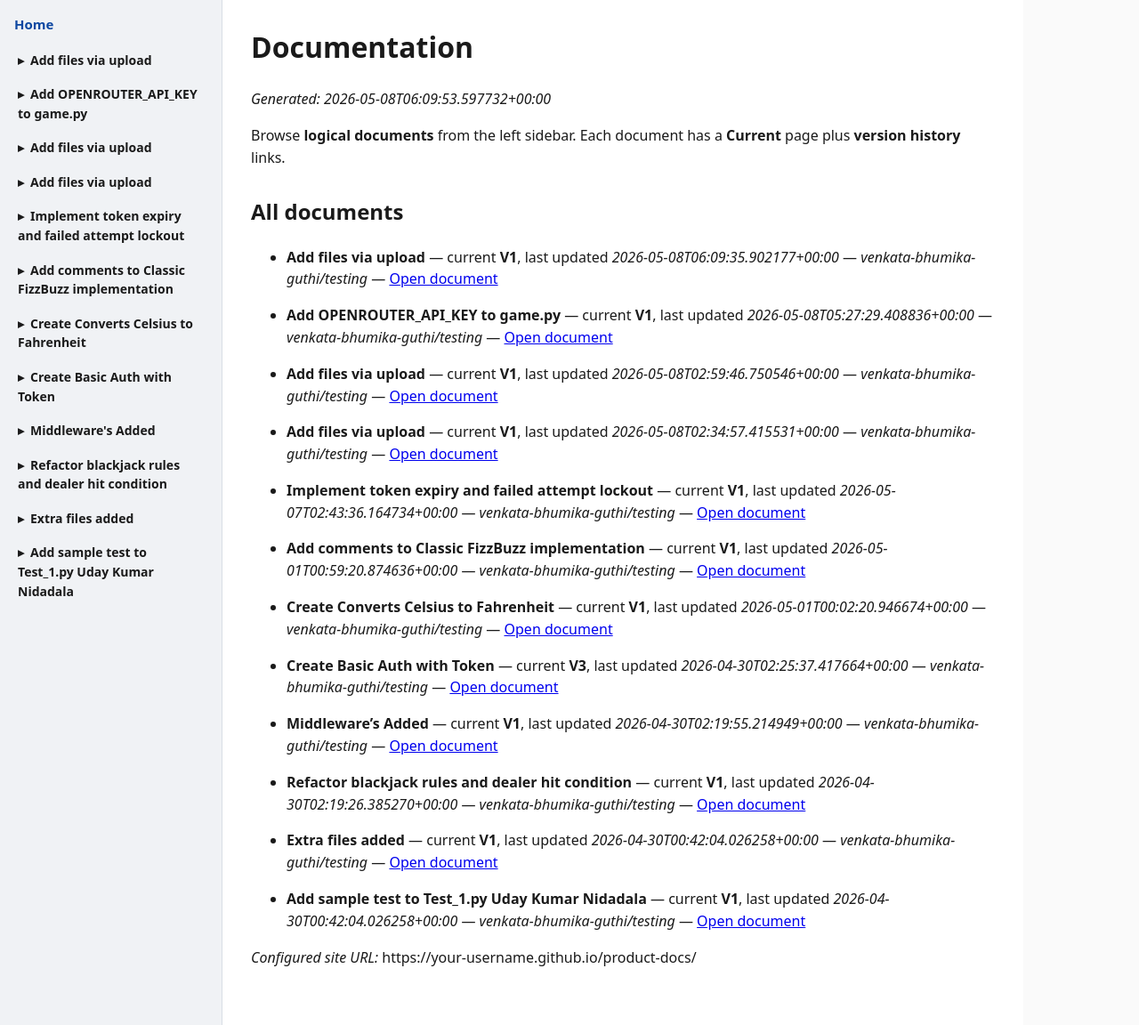
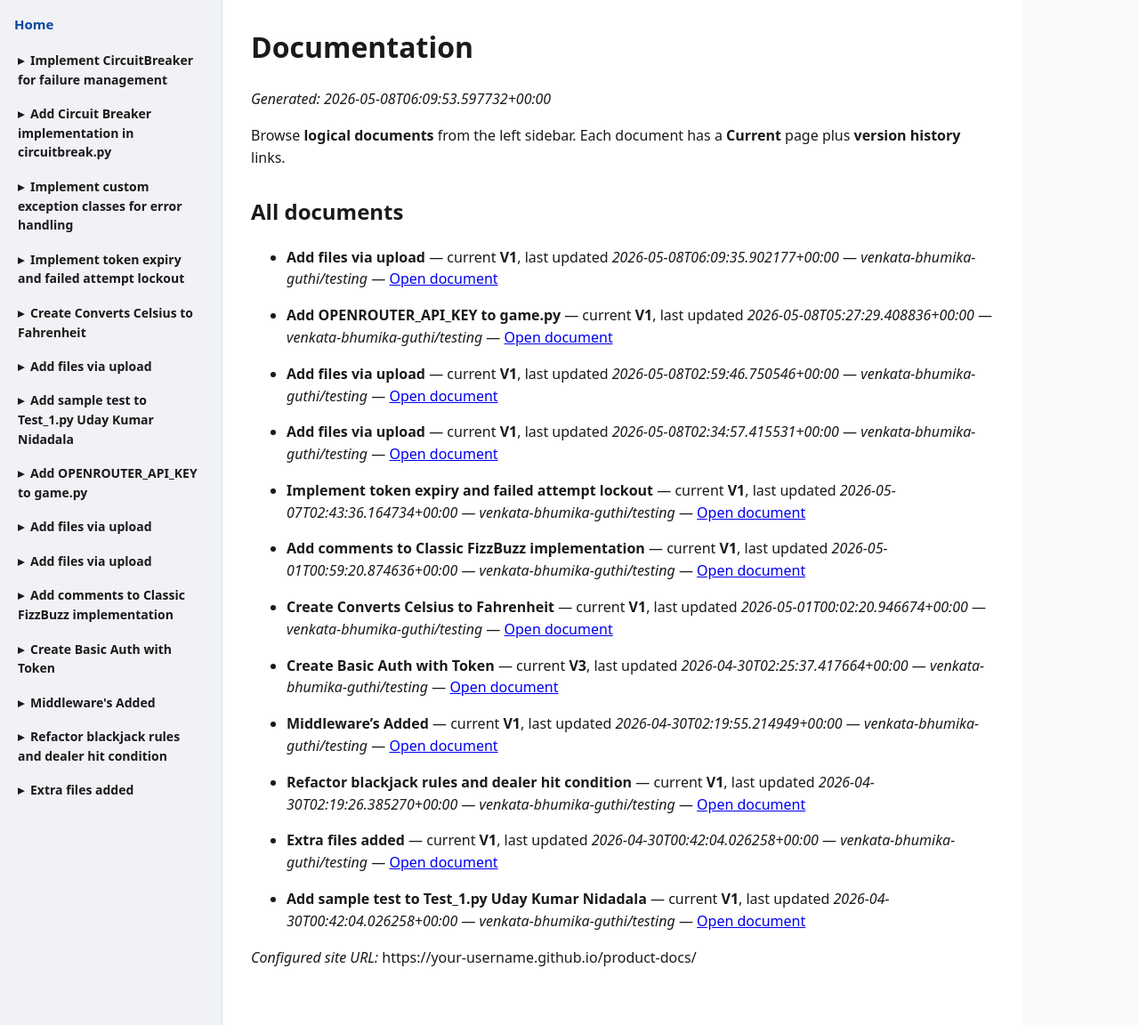
Before and after one commit to Venkata-Bhumika-Guthi/product-docs, a Jekyll site: the page built from docs/index.md, in a window 1280 px wide and 1152 px high. Shown: the whole window at 89% size. Built offline with Jekyll 4.4.1, drawn with Linux system fonts in a browser that asks for light colours.

Commit message:
docs: generated sidebar

```diff
--- a/docs/_includes/sidebar.html
+++ b/docs/_includes/sidebar.html
@@ -1,12 +1,66 @@
 <nav class="side-nav" aria-label="Documents">
   <p class="side-nav__title"><a href="{{ site.baseurl }}/">Home</a></p>
   <ul class="side-nav__docs">
+    <li>
+      <details class="doc-group">
+        <summary>Implement CircuitBreaker for failure management</summary>
+        <ul>
+          <li><a class="nav-current" href="{{ site.baseurl }}/documents/implement-circuitbreaker-for-failure-management-fb51db3bbe/index.html">Current</a></li>
+          <li><a href="{{ site.baseurl }}/documents/implement-circuitbreaker-for-failure-management-fb51db3bbe/versions/v1.html">V1</a></li>
+        </ul>
+      </details>
+    </li>
+    <li>
+      <details class="doc-group">
+        <summary>Add Circuit Breaker implementation in circuitbreak.py</summary>
+        <ul>
+          <li><a class="nav-current" href="{{ site.baseurl }}/documents/add-circuit-breaker-implementation-in-circuitbre-5e36e84455/index.html">Current</a></li>
+          <li><a href="{{ site.baseurl }}/documents/add-circuit-breaker-implementation-in-circuitbre-5e36e84455/versions/v1.html">V1</a></li>
+        </ul>
+      </details>
+    </li>
+    <li>
+      <details class="doc-group">
+        <summary>Implement custom exception classes for error handling</summary>
+        <ul>
+          <li><a class="nav-current" href="{{ site.baseurl }}/documents/implement-custom-exception-classes-for-error-han-0681e9b8c1/index.html">Current</a></li>
+          <li><a href="{{ site.baseurl }}/documents/implement-custom-exception-classes-for-error-han-0681e9b8c1/versions/v1.html">V1</a></li>
+        </ul>
+      </details>
+    </li>
+    <li>
+      <details class="doc-group">
+        <summary>Implement token expiry and failed attempt lockout</summary>
+        <ul>
+          <li><a class="nav-current" href="{{ site.baseurl }}/documents/implement-token-expiry-and-failed-attempt-lockou-7d37af77ed/index.html">Current</a></li>
+          <li><a href="{{ site.baseurl }}/documents/implement-token-expiry-and-failed-attempt-lockou-7d37af77ed/versions/v1.html">V1</a></li>
+        </ul>
+      </details>
+    </li>
+    <li>
+      <details class="doc-group">
+        <summary>Create Converts Celsius to Fahrenheit</summary>
+        <ul>
+          <li><a class="nav-current" href="{{ site.baseurl }}/documents/create-converts-celsius-to-fahrenheit-b8114929b3/index.html">Current</a></li>
+          <li><a href="{{ site.baseurl }}/documents/create-converts-celsius-to-fahrenheit-b8114929b3/versions/v1.html">V1</a></li>
+        </ul>
+      </details>
+    </li>
     <li>
       <details class="doc-group">
         <summary>Add files via upload</summary>
         <ul>
           <li><a class="nav-current" href="{{ site.baseurl }}/documents/add-files-via-upload-0abf2f00bb/index.html">Current</a></li>
           <li><a href="{{ site.baseurl }}/documents/add-files-via-upload-0abf2f00bb/versions/v1.html">V1</a></li>
+        </ul>
+      </details>
+    </li>
+    <li>
+      <details class="doc-group">
+        <summary>Add sample test to Test_1.py Uday Kumar Nidadala</summary>
+        <ul>
+          <li><a class="nav-current" href="{{ site.baseurl }}/documents/add-sample-test-to-test-1-py-uday-kumar-nidadala-a98c38e11b/index.html">Current</a></li>
+          <li><a href="{{ site.baseurl }}/documents/add-sample-test-to-test-1-py-uday-kumar-nidadala-a98c38e11b/versions/v1.html">V1</a></li>
         </ul>
       </details>
     </li>
@@ -39,28 +93,10 @@
     </li>
     <li>
       <details class="doc-group">
-        <summary>Implement token expiry and failed attempt lockout</summary>
-        <ul>
-          <li><a class="nav-current" href="{{ site.baseurl }}/documents/implement-token-expiry-and-failed-attempt-lockou-7d37af77ed/index.html">Current</a></li>
-          <li><a href="{{ site.baseurl }}/documents/implement-token-expiry-and-failed-attempt-lockou-7d37af77ed/versions/v1.html">V1</a></li>
-        </ul>
-      </details>
-    </li>
-    <li>
-      <details class="doc-group">
         <summary>Add comments to Classic FizzBuzz implementation</summary>
         <ul>
           <li><a class="nav-current" href="{{ site.baseurl }}/documents/add-comments-to-classic-fizzbuzz-implementation-28ff802fb8/index.html">Current</a></li>
           <li><a href="{{ site.baseurl }}/documents/add-comments-to-classic-fizzbuzz-implementation-28ff802fb8/versions/v1.html">V1</a></li>
-        </ul>
-      </details>
-    </li>
-    <li>
-      <details class="doc-group">
-        <summary>Create Converts Celsius to Fahrenheit</summary>
-        <ul>
-          <li><a class="nav-current" href="{{ site.baseurl }}/documents/create-converts-celsius-to-fahrenheit-b8114929b3/index.html">Current</a></li>
-          <li><a href="{{ site.baseurl }}/documents/create-converts-celsius-to-fahrenheit-b8114929b3/versions/v1.html">V1</a></li>
         </ul>
       </details>
     </li>
@@ -102,14 +138,5 @@
         </ul>
       </details>
     </li>
-    <li>
-      <details class="doc-group">
-        <summary>Add sample test to Test_1.py Uday Kumar Nidadala</summary>
-        <ul>
-          <li><a class="nav-current" href="{{ site.baseurl }}/documents/add-sample-test-to-test-1-py-uday-kumar-nidadala-a98c38e11b/index.html">Current</a></li>
-          <li><a href="{{ site.baseurl }}/documents/add-sample-test-to-test-1-py-uday-kumar-nidadala-a98c38e11b/versions/v1.html">V1</a></li>
-        </ul>
-      </details>
-    </li>
   </ul>
 </nav>
```
